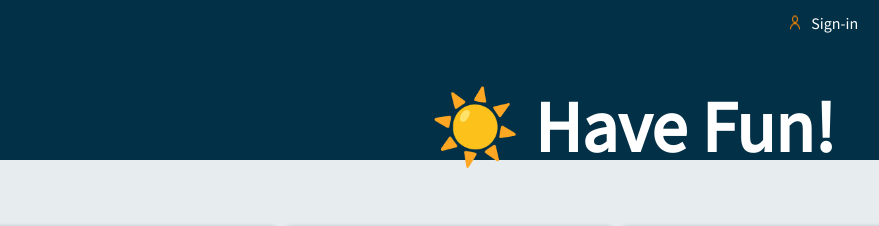
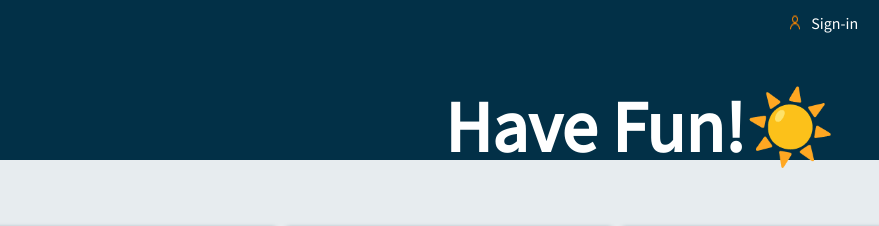
Before and after one commit to rachelJensen/live-to-play-static-comp, a website: page index.html in a window 1280 px wide. Shown: the top 226 px of the page, 401-1280 px from the left. Drawn offline with Linux system fonts and the light colour scheme; grey boxes are pictures that could not be loaded.

Commit message:
Rearrange logo

```diff
--- a/index.html
+++ b/index.html
@@ -36,7 +36,7 @@
         <img src="icons8-contacts-16.png" alt="sign-in icon">
         <h5 class="sign-in">Sign-in</h5>
       </div>
-      <h1 class="logo">☀️ Have Fun!</h1>
+      <h1 class="logo">Have Fun!☀️</h1>
     </section>
   </header>
   <main>
@@ -64,7 +64,6 @@
           <h2 class="orange">100</h2>
         </section>
       </article>
-
       <article>
         <header class="event-header night">
           <div class="circle">
@@ -89,7 +88,6 @@
           </div>
         </section>
       </article>
-
       <article>
         <header class="event-header garden">
           <div class="circle">
@@ -112,7 +110,6 @@
           <h2 class="orange">100</h2>
         </section>
       </article>
-
       <article>
         <header class="event-header roll-out">
           <div class="circle">
--- a/styles.scss
+++ b/styles.scss
@@ -76,10 +76,11 @@ nav {
   color: white;
   font-family: 'Source Sans Pro', sans-serif;
   margin: 0.5em;
+  padding-bottom: 0.5em;
 }
 
 .sign-in {
-  padding: 0em 0.5em;
+  padding: 0em 1em;
   margin: 0;
 }
 
```
